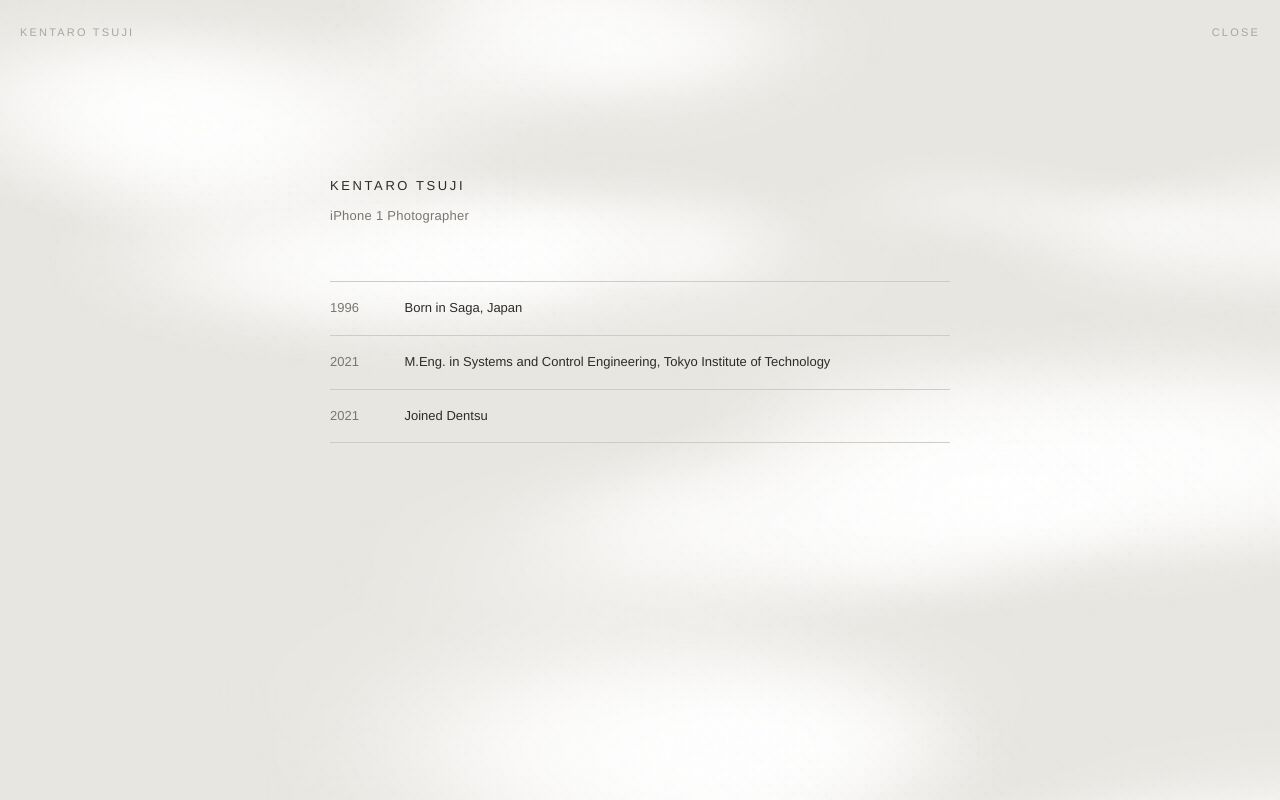
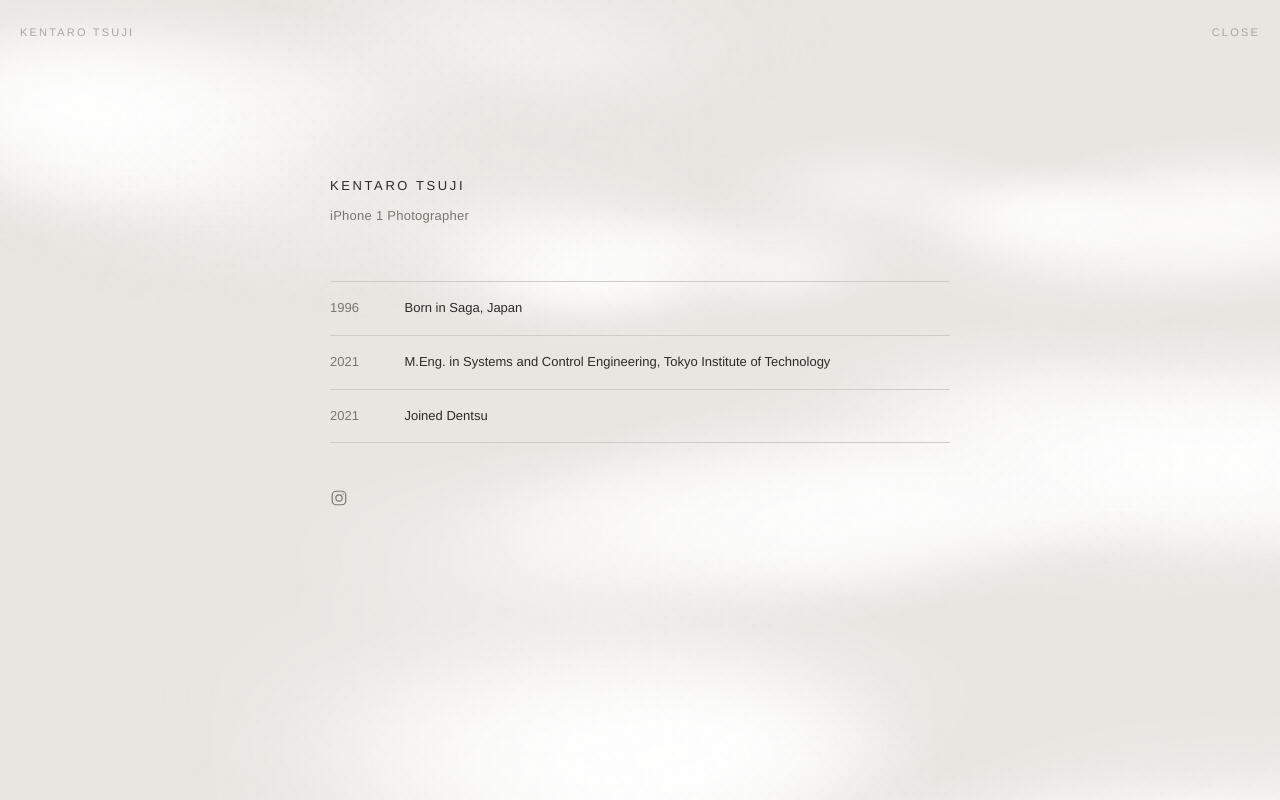
Before and after one commit to tkengit/claude_site, a plain HTML site: page index.html in a window 1280 px wide. Both pictures are taken after a click on the link "CV". Drawn offline with Linux system fonts and the light colour scheme.

Commit message:
Slower fog drift; Instagram link with a grey icon on the CV
Co-Authored-By: Claude Opus 5.5 <noreply@anthropic.com>
Claude-Session: https://claude.ai/code/session_0179t216hyxWkw8iAJSPeMdu

```diff
--- a/index.html
+++ b/index.html
@@ -118,6 +118,10 @@
   .cv .yr { color: var(--muted); font-variant-numeric: tabular-nums; }
   .cv li, .cv h1, .cv .role { opacity: 0; transform: translateY(6px); transition: opacity .6s ease, transform .6s ease; }
 
+  .cv .social { display: inline-flex; margin-top: 40px; padding: 6px; margin-left: -6px; color: var(--muted); transition: color .2s, opacity .6s ease, transform .6s ease; }
+  .cv .social:hover { color: var(--ink); }
+  .cv .social { opacity: 0; transform: translateY(6px); }
+  body.on-cv .cv .social { opacity: 1; transform: none; transition-delay: .44s; }
   body.on-cv .cv { opacity: 1; visibility: visible; transition: opacity .5s ease; }
   body.on-cv .cv li, body.on-cv .cv h1, body.on-cv .cv .role { opacity: 1; transform: none; }
   body.on-cv .cv h1 { transition-delay: .1s; }
@@ -147,6 +151,13 @@
       <li><span class="yr">2021</span><span>M.Eng. in Systems and Control Engineering, Tokyo Institute of Technology</span></li>
       <li><span class="yr">2021</span><span>Joined Dentsu</span></li>
     </ol>
+    <a class="social" href="https://www.instagram.com/iphone1jp/" target="_blank" rel="noopener" aria-label="Instagram: iphone1jp">
+      <svg viewBox="0 0 24 24" width="18" height="18" aria-hidden="true" fill="none" stroke="currentColor" stroke-width="1.6">
+        <rect x="3" y="3" width="18" height="18" rx="5"></rect>
+        <circle cx="12" cy="12" r="4.2"></circle>
+        <circle cx="17.4" cy="6.6" r="0.9" fill="currentColor" stroke="none"></circle>
+      </svg>
+    </a>
   </div>
 </section>
 
@@ -316,15 +327,15 @@
     const n = 8 + Math.floor(Math.random() * 6);
     const w = {
       x: rnd(-0.1, 1.0), y: rnd(0.05, 0.95),
-      vx: rnd(0.006, 0.02) * (Math.random() < 0.85 ? 1 : -1), vy: rnd(-0.003, 0.003),
+      vx: rnd(0.003, 0.01) * (Math.random() < 0.85 ? 1 : -1), vy: rnd(-0.0015, 0.0015),
       len: rnd(0.18, 0.42), tall: rnd(0.05, 0.12),          // long and low, like real fog
       peak: rnd(0.45, 0.85),
-      age: born ? rnd(0, 20) : 0, life: rnd(16, 32),
+      age: born ? rnd(0, 30) : 0, life: rnd(26, 48),
       puffs: [],
     };
     for (let i = 0; i < n; i++) w.puffs.push({
       u: rnd(-0.5, 0.5), v: rnd(-0.5, 0.5), r: rnd(0.35, 0.8),
-      su: rnd(0.04, 0.12), sp: rnd(0, 6.28),                 // each puff slowly wanders inside the wisp
+      su: rnd(0.02, 0.06), sp: rnd(0, 6.28),                 // each puff slowly wanders inside the wisp
     });
     return w;
   }
```
Also changed, not shown: black.html (+11 -0 lines).
